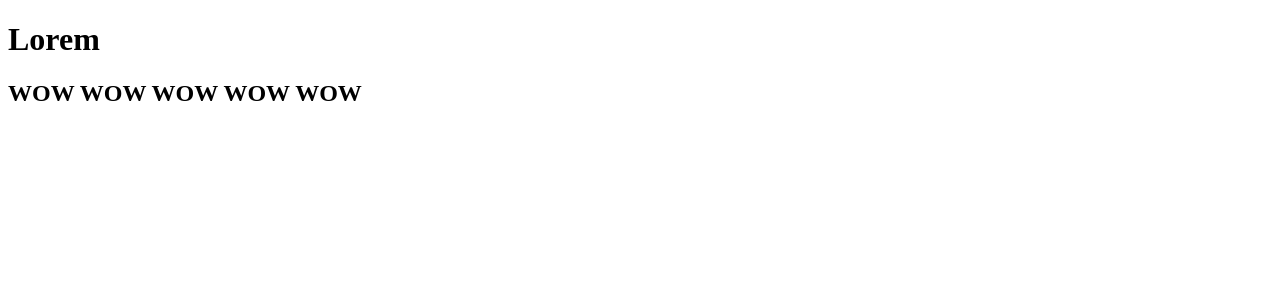
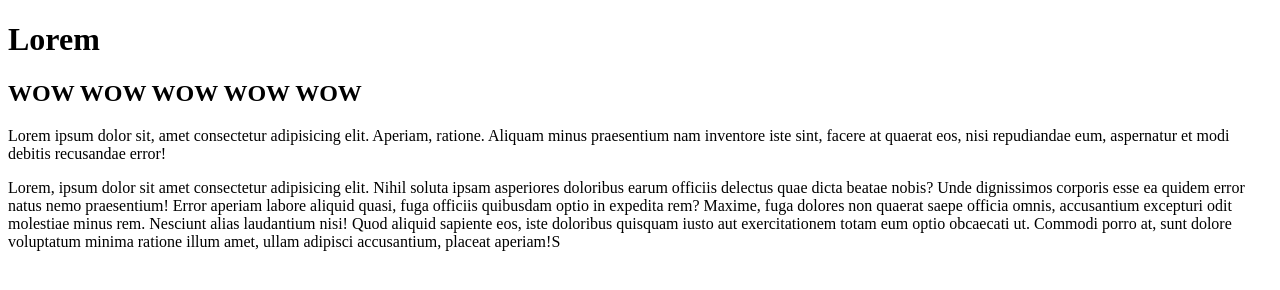
Before and after one commit to duffymark/my-first-git-bb, a plain HTML site: page index.html in a window 1280 px wide. Drawn offline with Linux system fonts and the light colour scheme.

Commit message:
Added some text!

```diff
--- a/index.html
+++ b/index.html
@@ -11,5 +11,11 @@
 
     <h2>WOW WOW WOW WOW WOW</h2>
 
+    <p>Lorem ipsum dolor sit, amet consectetur adipisicing elit. Aperiam, ratione. Aliquam minus praesentium nam inventore iste sint, facere at quaerat eos, nisi repudiandae eum, aspernatur et modi debitis recusandae error!</p>
+
+    <p>Lorem, ipsum dolor sit amet consectetur adipisicing elit. Nihil soluta ipsam asperiores doloribus earum officiis delectus quae dicta beatae nobis? Unde dignissimos corporis esse ea quidem error natus nemo praesentium!
+    Error aperiam labore aliquid quasi, fuga officiis quibusdam optio in expedita rem? Maxime, fuga dolores non quaerat saepe officia omnis, accusantium excepturi odit molestiae minus rem. Nesciunt alias laudantium nisi!
+    Quod aliquid sapiente eos, iste doloribus quisquam iusto aut exercitationem totam eum optio obcaecati ut. Commodi porro at, sunt dolore voluptatum minima ratione illum amet, ullam adipisci accusantium, placeat aperiam!S</p>
+
 </body>
 </html>
```
